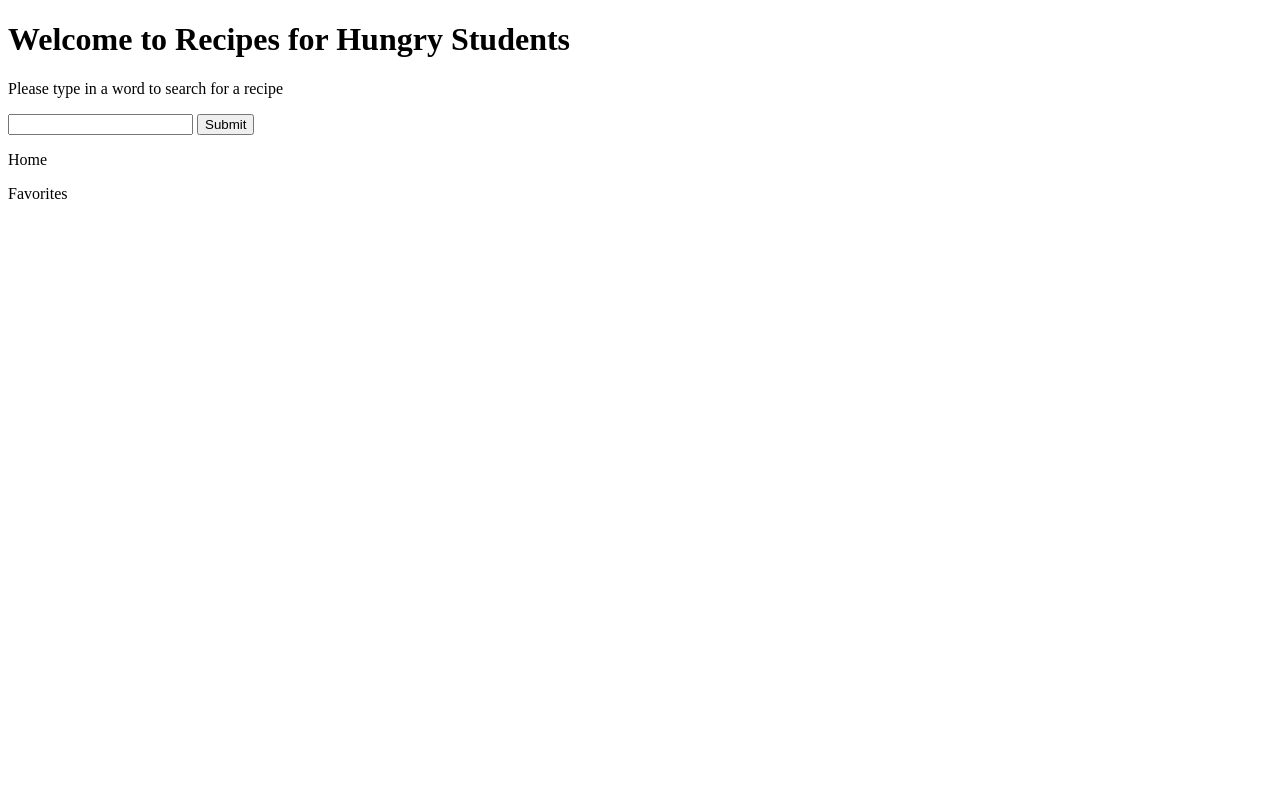
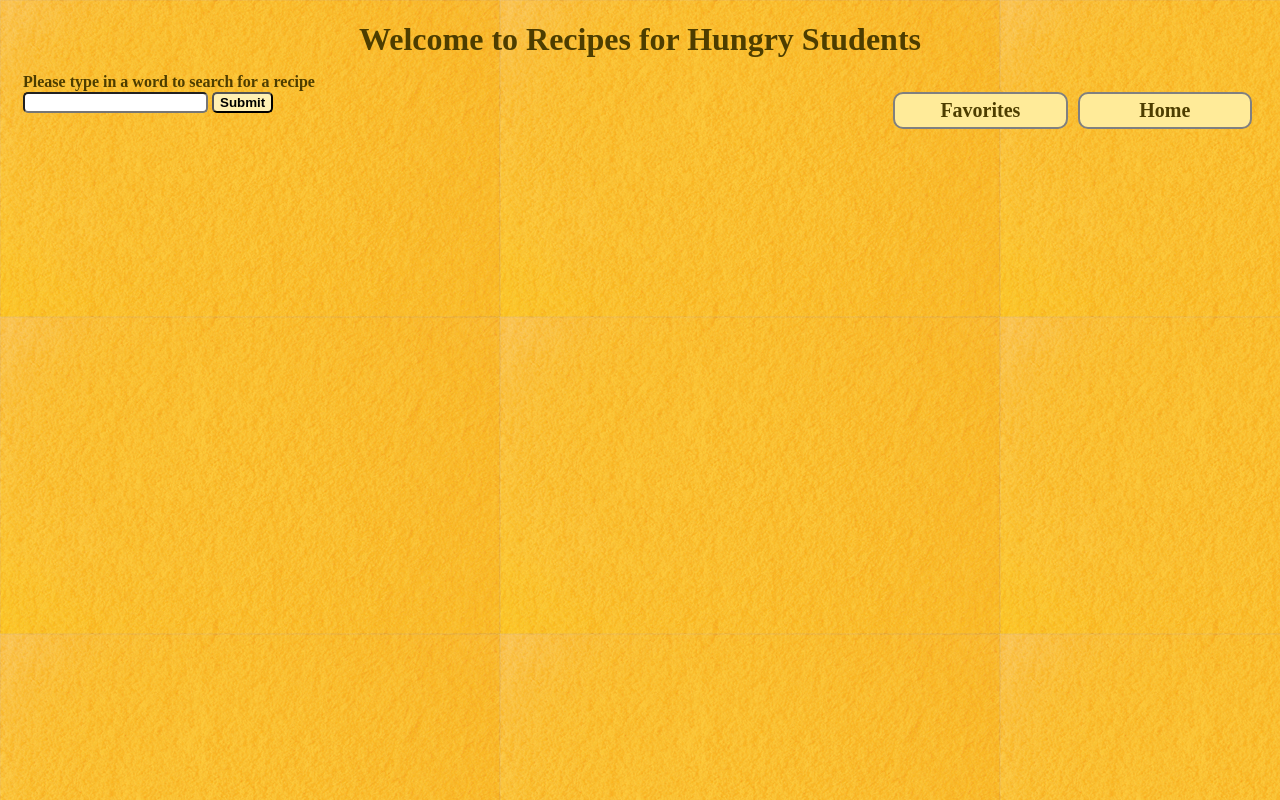
Before and after one commit to uacs337spring2019/final-project-sa-ell, a website: page index.html in a window 1280 px wide. Drawn offline with Linux system fonts and the light colour scheme.

Commit message:
changed name of css inside

```diff
--- a/index.html
+++ b/index.html
@@ -4,7 +4,7 @@
 <html>
 	<head>
 		<script type="text/javascript" src="project.js"></script>
-		<link rel="stylesheet" type="text/css" href="project.css">
+		<link rel="stylesheet" type="text/css" href="index.css">
 		<title>Final Project</title>
 	</head>
 	<body>
```
